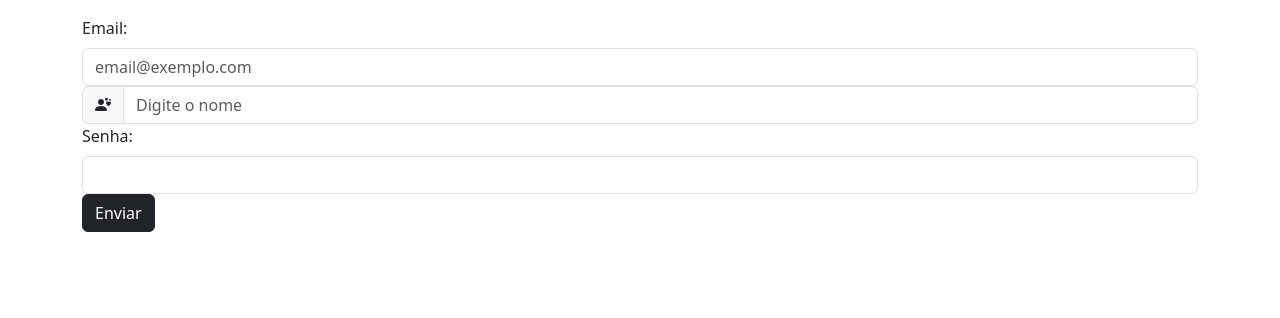
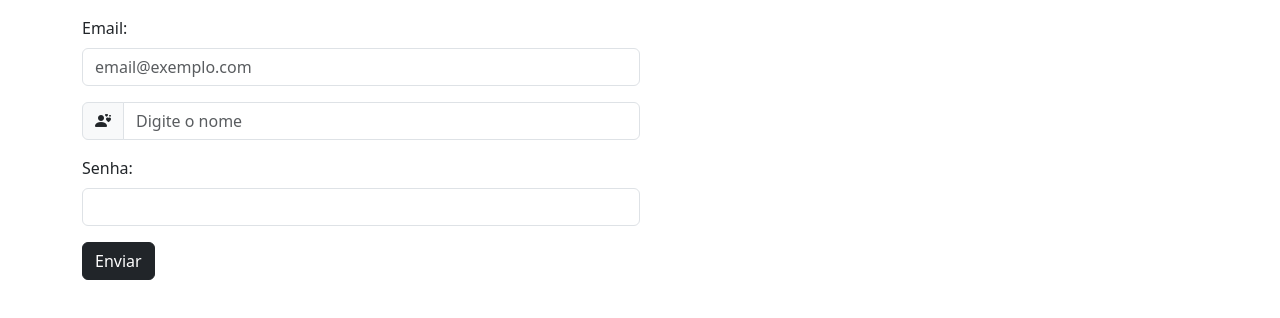
Before and after one commit to NataliaCarolineLopez/Bootstrap_Intro_Natalia, a plain HTML site: page ex4_formulario-sub-css/ex4.html in a window 1280 px wide. Drawn offline with nearby package versions, Linux system fonts and the light colour scheme.

Commit message:
Update ex4.html

```diff
--- a/ex4_formulario-sub-css/ex4.html
+++ b/ex4_formulario-sub-css/ex4.html
@@ -15,35 +15,48 @@
     <link rel="stylesheet" href="styles.css">
 </head>
 <body>
-
-
     <!-- 1ª Digitação (Aqui) -->
 
     <div class="container mt-3">
         <form class="custom-form">
+
+            <div class="col-sm-6 mb-3">
                 <label for="email" class="form-label">
                     Email:
                 </label>
-            <input type="text" class="form-control custom-input" placeholder="email@exemplo.com" id="email">
+                <input type="text" class="form-control custom-input"
+                placeholder="email@exemplo.com" id="email">
+            </div>
 
+            <div class="col-sm-6 mb-3">
                 <div class="input-group">
-                <span class="input-group-text custom-icon">
+                    <span class="input-group-text
+                    custom-icon">
                         <i class="bi bi-person-hearts"></i>
                     </span>
-                <input type="text" class="form-control custom-input" placeholder="Digite o nome">
+                    <input type="text"
+                    class="form-control custom-input"
+                    placeholder="Digite o nome">
+                </div>
             </div>
 
+            <div class="col-sm-6 mb-3">
                 <label for="senha" class="form-label">
                     Senha:
                 </label>
-            <input type="password" class="form-control custom-input" id="senha">
+                <input type="password"
+                class="form-control custom-input"
+                id="senha">
+            </div>
 
-            <button type="submit" class="btn btn-dark custom-button">
+            <button type="submit"
+            class="btn btn-dark custom-button">
                 Enviar
             </button>
+
         </form>
+    </div>
 
-    </div>
 
 
     <script src="https://cdn.jsdelivr.net/npm/bootstrap@5.3.0/dist/js/bootstrap.bundle.min.js"></script>
```
Lines whose indentation alone changed are shown as unchanged.
